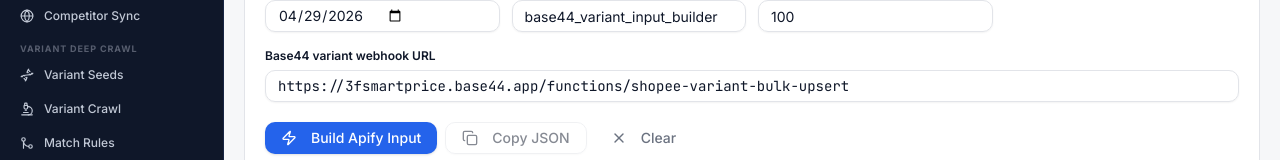
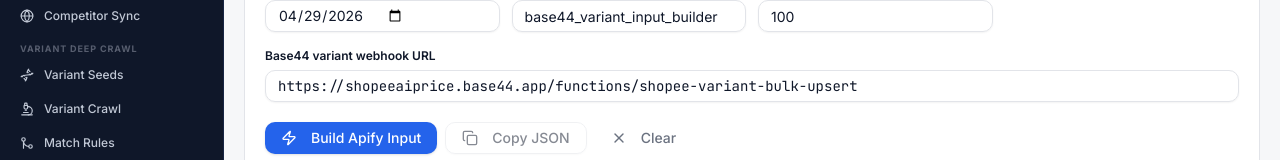
Before and after one commit to 3fstorevietnam-svg/petprice-ai, a React (Vite) app: page /apify-variant-builder in a window 1280 px wide. Shown: the part 475-635 px from the top of the page. Built offline with nearby package versions, Linux system fonts and the light colour scheme; no server answers.

Commit message:
Manual code change

```diff
--- a/src/pages/ApifyVariantInputBuilder.jsx
+++ b/src/pages/ApifyVariantInputBuilder.jsx
@@ -21,7 +21,7 @@ const EXAMPLES = {
 export default function ApifyVariantInputBuilder() {
   const [inputText, setInputText] = useState('');
   const [snapshotDate, setSnapshotDate] = useState(today);
-  const [webhookUrl, setWebhookUrl] = useState('https://3fsmartprice.base44.app/functions/shopee-variant-bulk-upsert');
+  const [webhookUrl, setWebhookUrl] = useState('https://shopeeaiprice.base44.app/functions/shopee-variant-bulk-upsert');
   const [runSource, setRunSource] = useState('base44_variant_input_builder');
   const [maxRequests, setMaxRequests] = useState(100);
 
@@ -144,7 +144,7 @@ export default function ApifyVariantInputBuilder() {
               <Input
                 value={webhookUrl}
                 onChange={e => setWebhookUrl(e.target.value)}
-                placeholder="https://3fsmartprice.base44.app/functions/shopee-variant-bulk-upsert"
+                placeholder="https://shopeeaiprice.base44.app/functions/shopee-variant-bulk-upsert"
                 className="h-8 text-sm font-mono"
               />
             </div>
```
